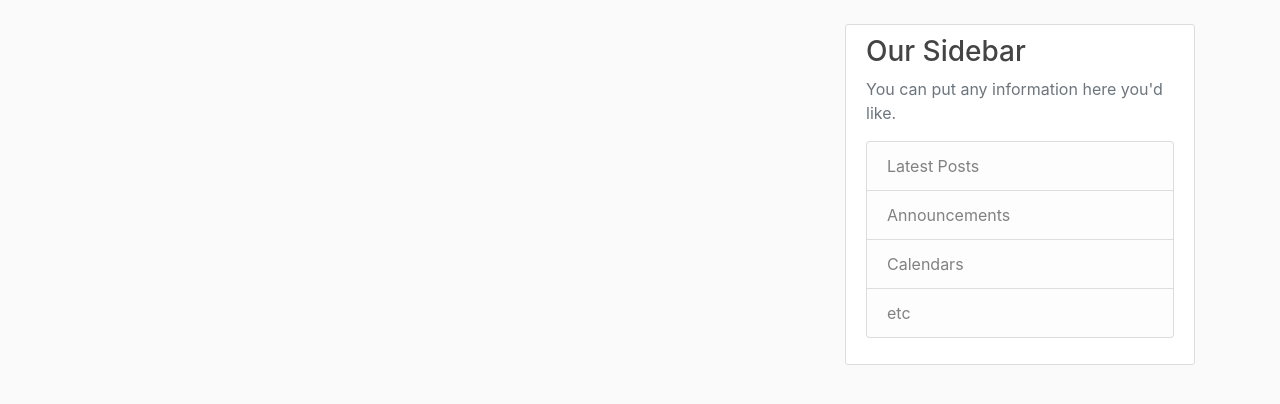
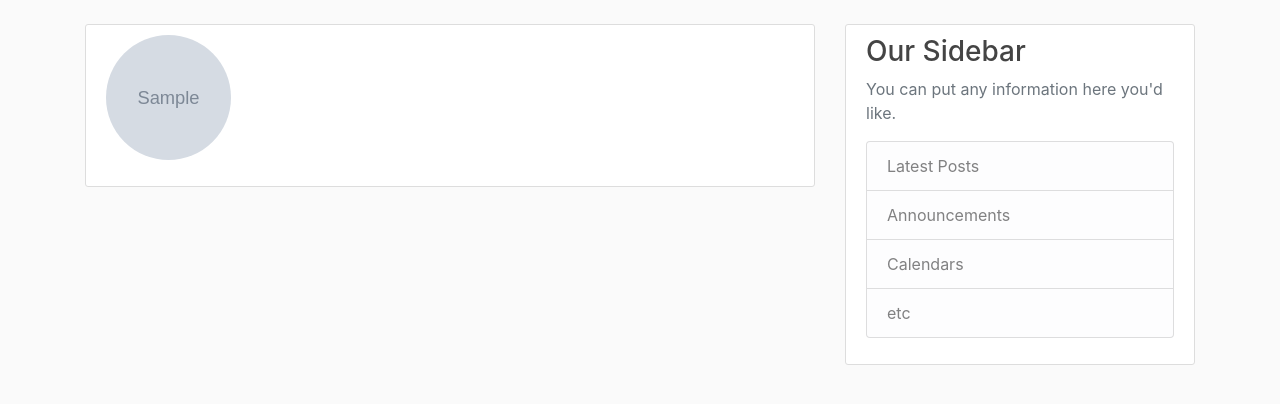
Before and after one commit to vyahello/personal-blog, a Python web app: template server/templates/account.html in a window 1280 px wide. Shown: the part 56-460 px from the top of the page. Run offline with Jinja, Linux system fonts and the light colour scheme; the template is opened without the code that fills it: most values are stand-ins (such as "Sample title", 1, 10 or a date in 2020); grey boxes marked "Sample" are stand-in pictures; some libraries are stand-ins or nearby versions.

Commit message:
Introduce image account

```diff
--- a/requirements.txt
+++ b/requirements.txt
@@ -1,3 +1,4 @@
+werkzeug
 requests
 urllib3
 flask
--- a/server/templates/account.html
+++ b/server/templates/account.html
@@ -1,4 +1,13 @@
 {% extends "layout.html" %}
 {% block content %}
-    <h1>{{ current_user.username }}</h1>
+    <div class="content-section">
+      <div class="media">
+        <img class="rounded-circle account-img" src="{{ image_file }}">
+        <div class="media-body">
+          <h2 class="account-heading">{{ current_user.username }}</h2>
+          <p class="text-secondary">{{ current_user.username }}</p>
+        </div>
+      </div>
+      <!-- FORM HERE -->
+    </div>
 {% endblock content %}
```
Also changed, not shown: server/routes.py (+7 -3 lines), server/view/urls.py (+5 -2 lines), server/view/users.py (+7 -0 lines), server/static/accounts/default.jpg (added).
